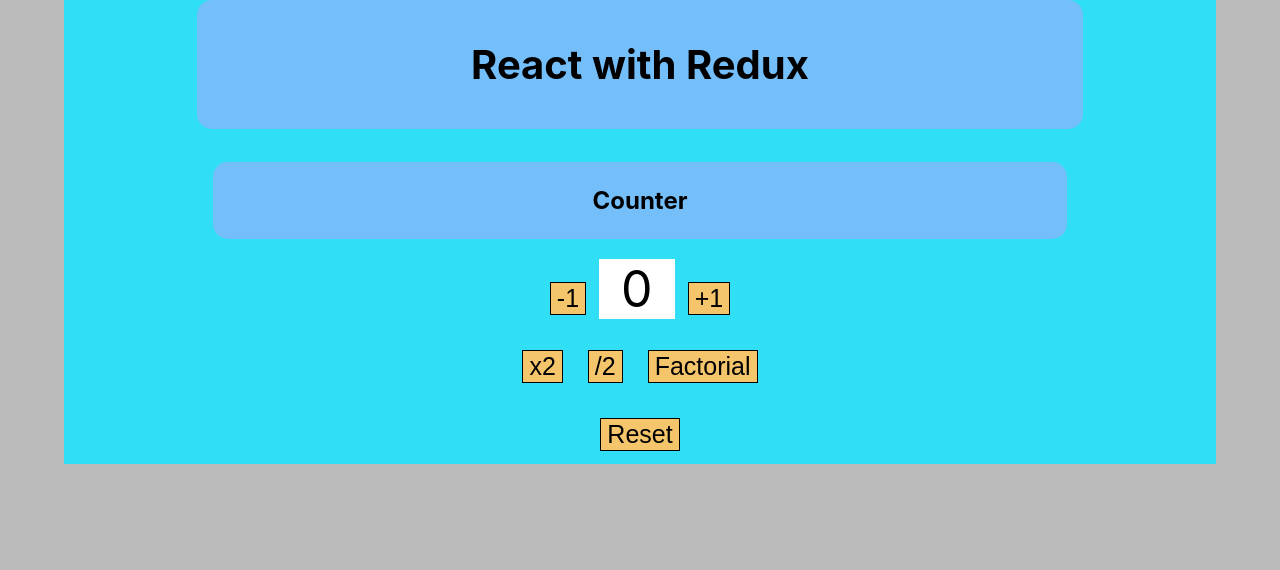
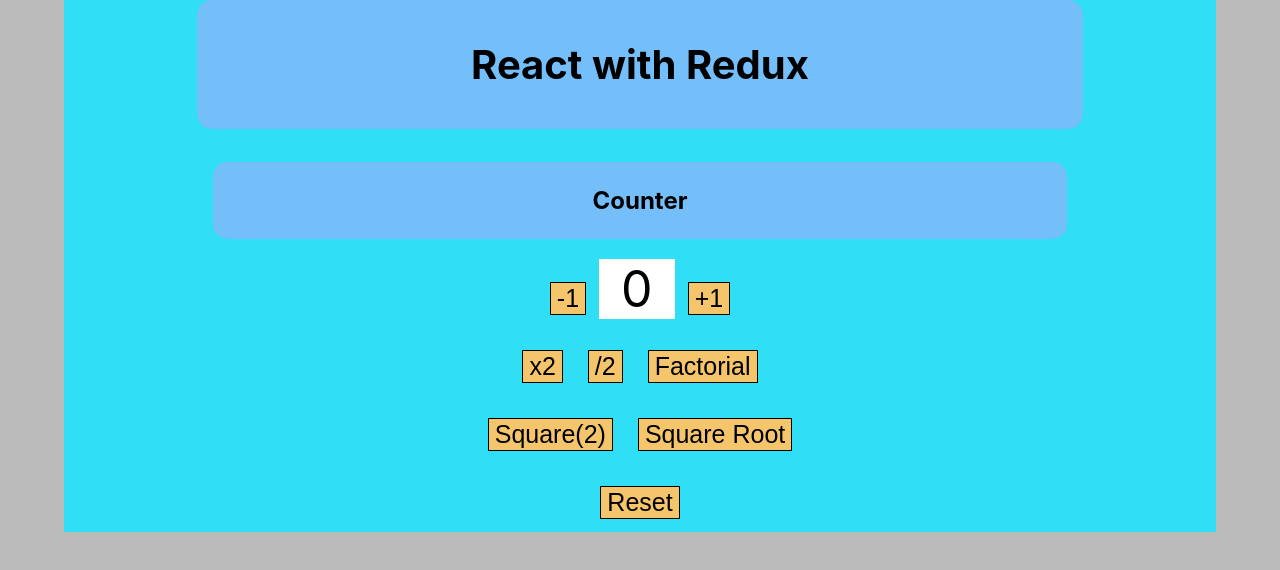
Before and after one commit to walterlee7/react-redux-project, a React (Create React App) app: page / in a window 1280 px wide. Shown: the top 570 px of the page. Built offline with nearby package versions, Linux system fonts and the light colour scheme.

Commit message:
added square(2) and squareRoot buttons

```diff
--- a/src/components/App.js
+++ b/src/components/App.js
@@ -22,6 +22,8 @@
 store.dispatch({ type: "MULTIPLY(2)" });
 store.dispatch({ type: "DIVIDE(2)" });
 store.dispatch({ type: "FACTORIAL" });
+store.dispatch({ type: "SQUARE" });
+store.dispatch({ type: "SQUARE-ROOT" });
 store.dispatch({ type: "RESET" });
 
 function reducer(state = initialState, action) {
@@ -32,6 +34,14 @@
         case 'INCREMENT':
             return {
                 count: state.count + 1
+            };
+        case 'SQUARE':
+            return {
+                count: state.count * state.count
+            };
+        case 'SQUARE-ROOT':
+            return {
+                count: Math.sqrt(state.count)
             };
         case 'DECREMENT':
             return {
--- a/src/components/counter.js
+++ b/src/components/counter.js
@@ -6,6 +6,14 @@
     //increases counter by 1
     increment = () => {
         this.props.dispatch({ type: "INCREMENT" });
+    }
+
+    square = () => {
+        this.props.dispatch({ type: "SQUARE" });
+    }
+
+    squareRoot = () => {
+        this.props.dispatch({ type: "SQUARE-ROOT" });
     }
 
     //decreases counter by 1
@@ -48,6 +56,10 @@
                     <button onClick={this.factorial}>Factorial</button>
                 </div>
                 <div style={{ margin: 10 }}>
+                    <button onClick={this.square}>Square(2)</button>
+                    <button onClick={this.squareRoot}>Square Root</button>
+                </div>
+                <div style={{ margin: 10 }}>
                     <button onClick={this.reset}>Reset</button>
                 </div>
             </div>
```
